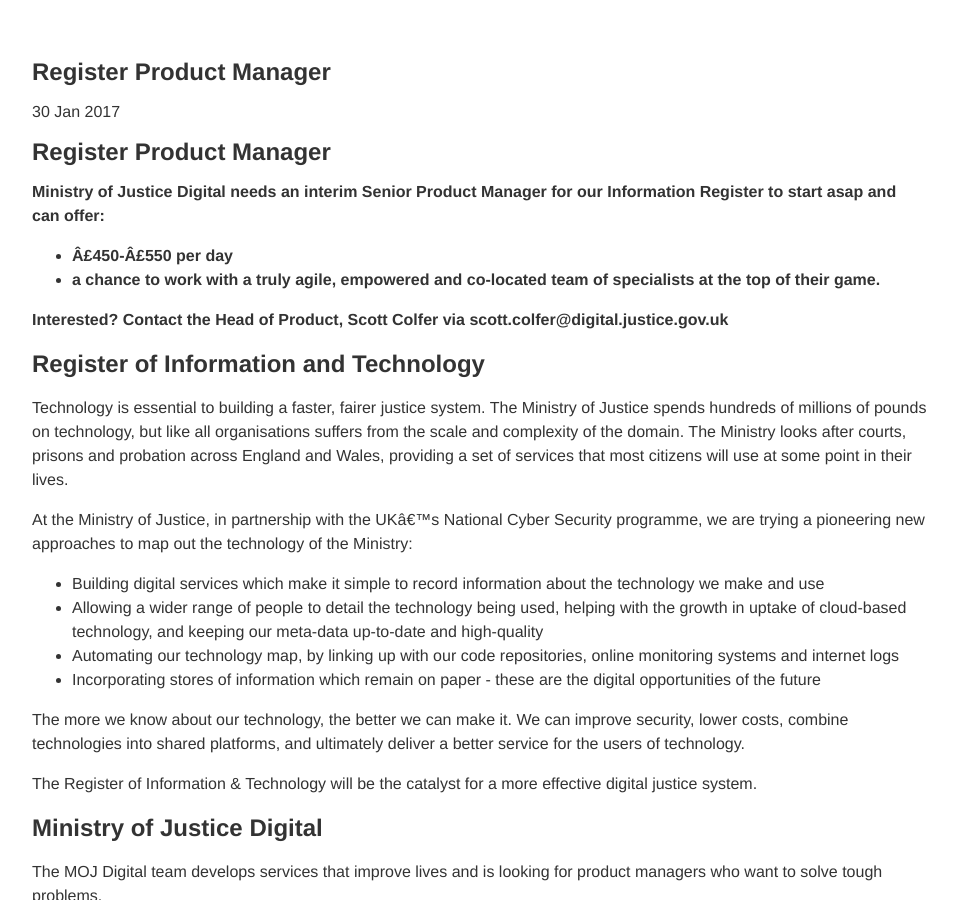
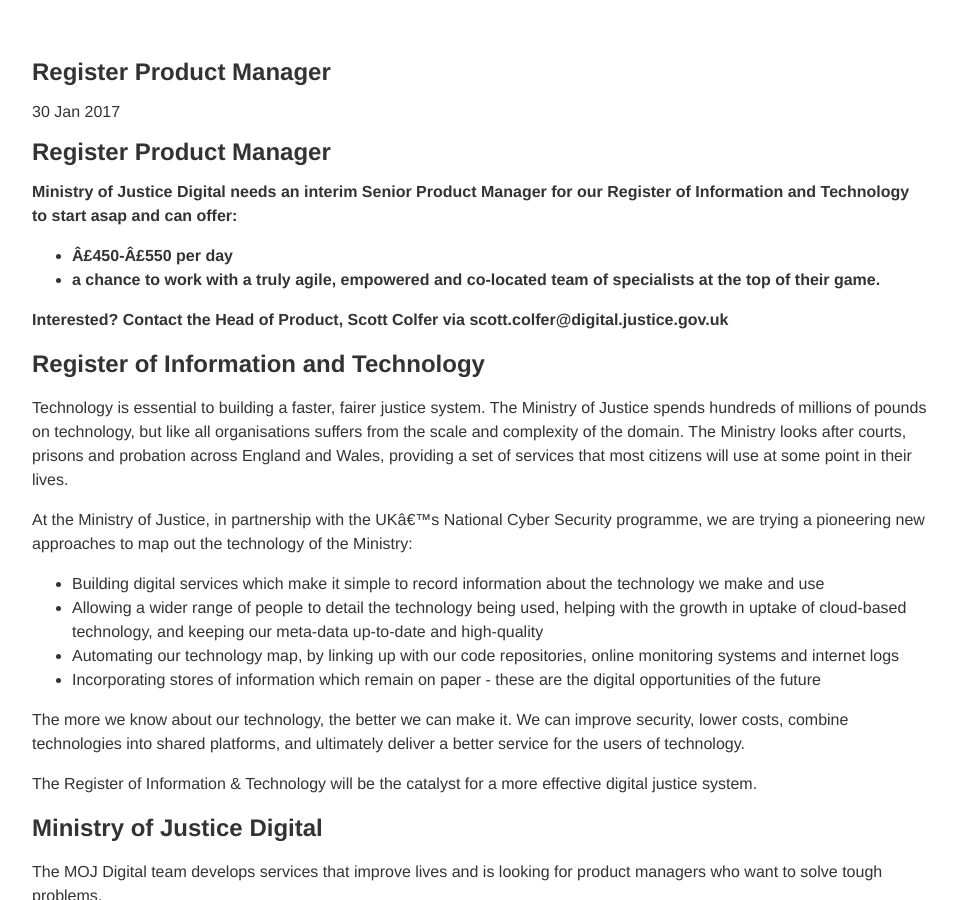
Before and after one commit to scottcolfer/scottcolfer.github.io, a Jekyll site: the page built from _posts/2017-01-30-register-product-manager.md, in a window 1280 px wide and 900 px high. Shown: the whole window, without its empty margins (160-1117 px from the left). Built offline with Jekyll 4.4.1, drawn with Linux system fonts in a browser that asks for light colours.

Commit message:
Update 2017-01-30-register-product-manager.md

```diff
--- a/_posts/2017-01-30-register-product-manager.md
+++ b/_posts/2017-01-30-register-product-manager.md
@@ -7,7 +7,7 @@
 # Register Product Manager
 
 
-**Ministry of Justice Digital needs an interim Senior Product Manager for our Information Register to start asap and can offer:**
+**Ministry of Justice Digital needs an interim Senior Product Manager for our Register of Information and Technology to start asap and can offer:**
 
 - **£450-£550 per day**
 - **a chance to work with a truly agile, empowered and co-located team of specialists at the top of their game.**
```
